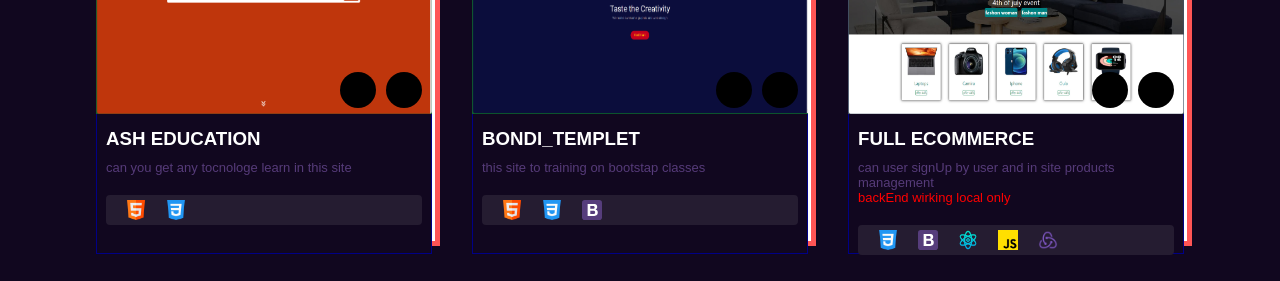
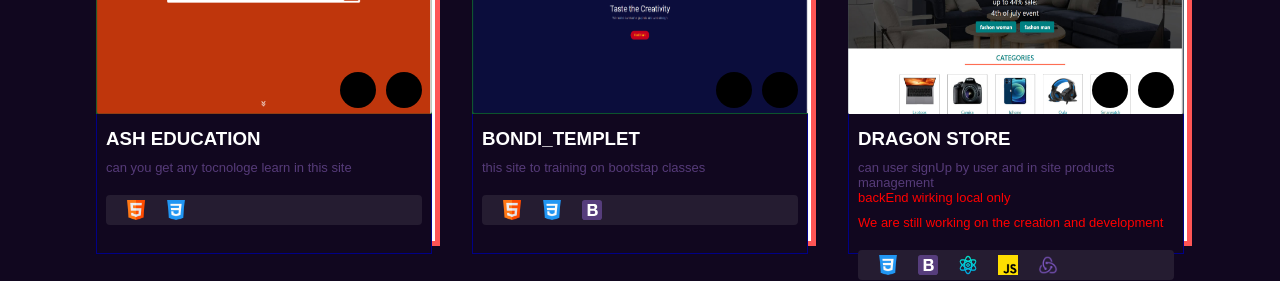
Before and after one commit to ashrafmo-1/ashrafmohamed-1_Protfolio, a React (Create React App) app: page / in a window 1280 px wide. Shown: the part 1680-1961 px from the top of the page. Built offline with nearby package versions, Linux system fonts and the light colour scheme; some icons are missing.

Commit message:
edit avatar dragon store

```diff
--- a/src/pages/projects/Projects.jsx
+++ b/src/pages/projects/Projects.jsx
@@ -78,9 +78,10 @@ const Projects = () => {
                     </div>
                 </div>
                 <div className="boxContent">
-                    <h3 className="projectName">full ecommerce</h3>
+                    <h3 className="projectName">dragon store</h3>
                     <p className='projectInfo'>can user signUp by user and in site products management</p>
-                    <p className='projectInfo' style={{color: 'red'}}>backEnd wirking local only</p>
+                    <p className='projectInfo' style={{color: 'red', marginBottom: '10px'}}>backEnd wirking local only</p>
+                    <p className='projectInfo' style={{color: 'red'}}>We are still working on the creation and development</p>
                     <div className="projectTools">
                         <img src={css} alt="" />
                         <img src={bootstarp} alt="" />
```
Also changed, not shown: src/assets/Projects/e-commerce.jpg.
